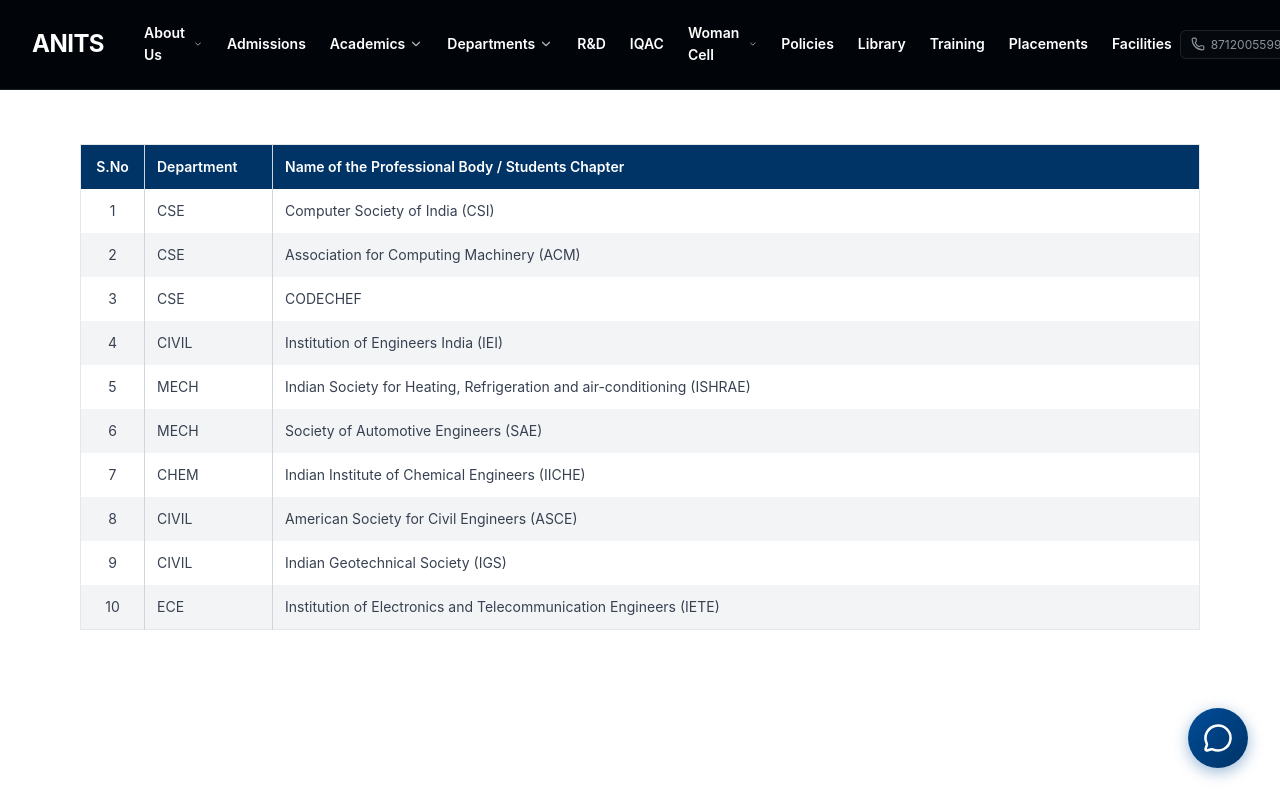
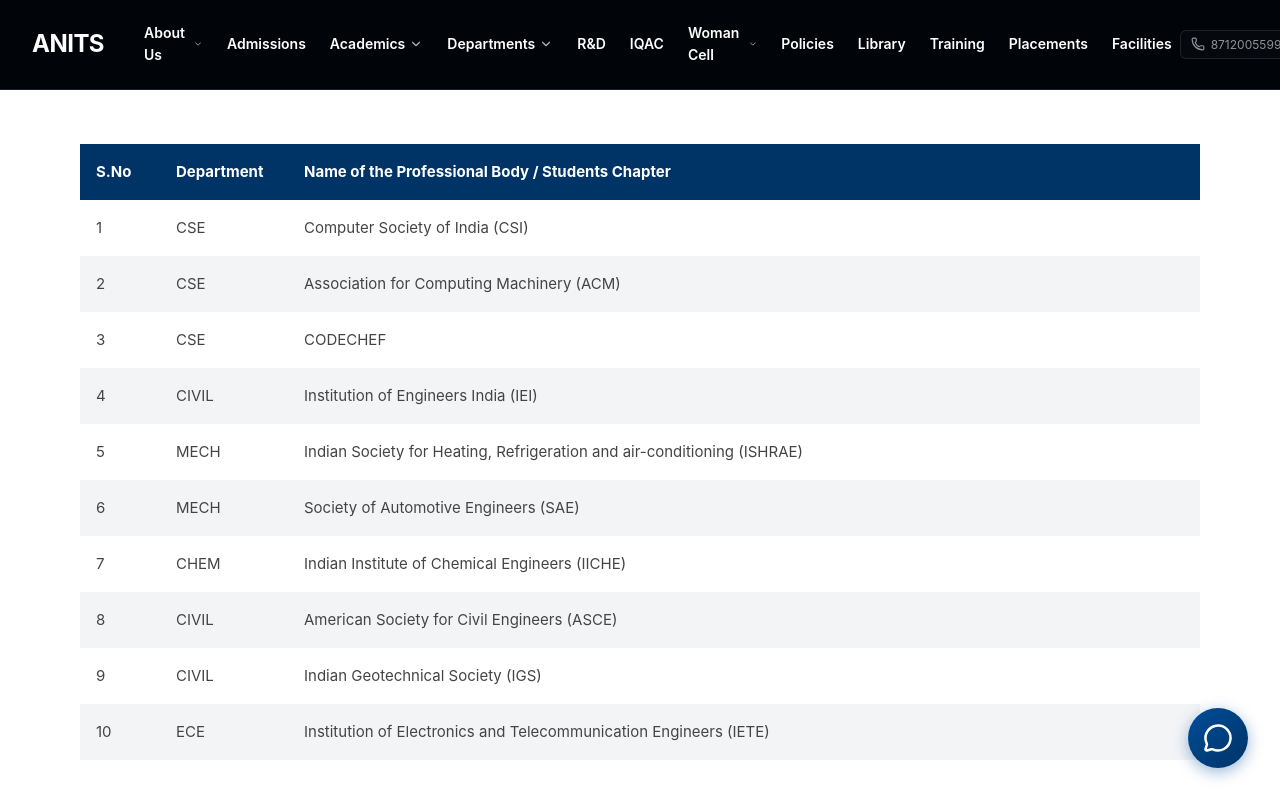
Before and after one commit to sandeep-kumar-270904/anits-college-website-, a React app in the folder frontend/: page /academics/professional-bodies in a window 1280 px wide. Shown: the top 800 px of the page. Built offline with nearby package versions, Linux system fonts and the light colour scheme; the HTML template or start-up script is replaced by a standard one.

Commit message:
fix: update Professional Bodies table styling to exactly match screenshot

```diff
--- a/frontend/src/pages/ProfessionalBodies.jsx
+++ b/frontend/src/pages/ProfessionalBodies.jsx
@@ -24,20 +24,20 @@ const ProfessionalBodies = () => {
       <div className="max-w-6xl mx-auto px-4 py-16">
 
         <div className="overflow-x-auto">
-          <table className="w-full text-left border-collapse border border-gray-200 shadow-sm">
+          <table className="w-full text-left border-collapse">
             <thead>
               <tr className="bg-[#003366] text-white">
-                <th className="p-3 font-semibold text-sm border-r border-gray-300 w-16 text-center">S.No</th>
-                <th className="p-3 font-semibold text-sm border-r border-gray-300 w-32">Department</th>
-                <th className="p-3 font-semibold text-sm">Name of the Professional Body / Students Chapter</th>
+                <th className="p-4 font-bold text-[15px] w-20">S.No</th>
+                <th className="p-4 font-bold text-[15px] w-32">Department</th>
+                <th className="p-4 font-bold text-[15px]">Name of the Professional Body / Students Chapter</th>
               </tr>
             </thead>
             <tbody>
               {bodies.map((body, index) => (
-                <tr key={index} className="odd:bg-white even:bg-gray-100 transition-colors">
-                  <td className="p-3 text-sm text-gray-700 border-r border-gray-300 text-center">{body.sno}</td>
-                  <td className="p-3 text-sm text-gray-700 border-r border-gray-300">{body.dept}</td>
-                  <td className="p-3 text-sm text-gray-700">{body.name}</td>
+                <tr key={index} className="odd:bg-white even:bg-[#f3f4f6]">
+                  <td className="p-4 text-[15px] text-[#444]">{body.sno}</td>
+                  <td className="p-4 text-[15px] text-[#444]">{body.dept}</td>
+                  <td className="p-4 text-[15px] text-[#444]">{body.name}</td>
                 </tr>
               ))}
             </tbody>
```
